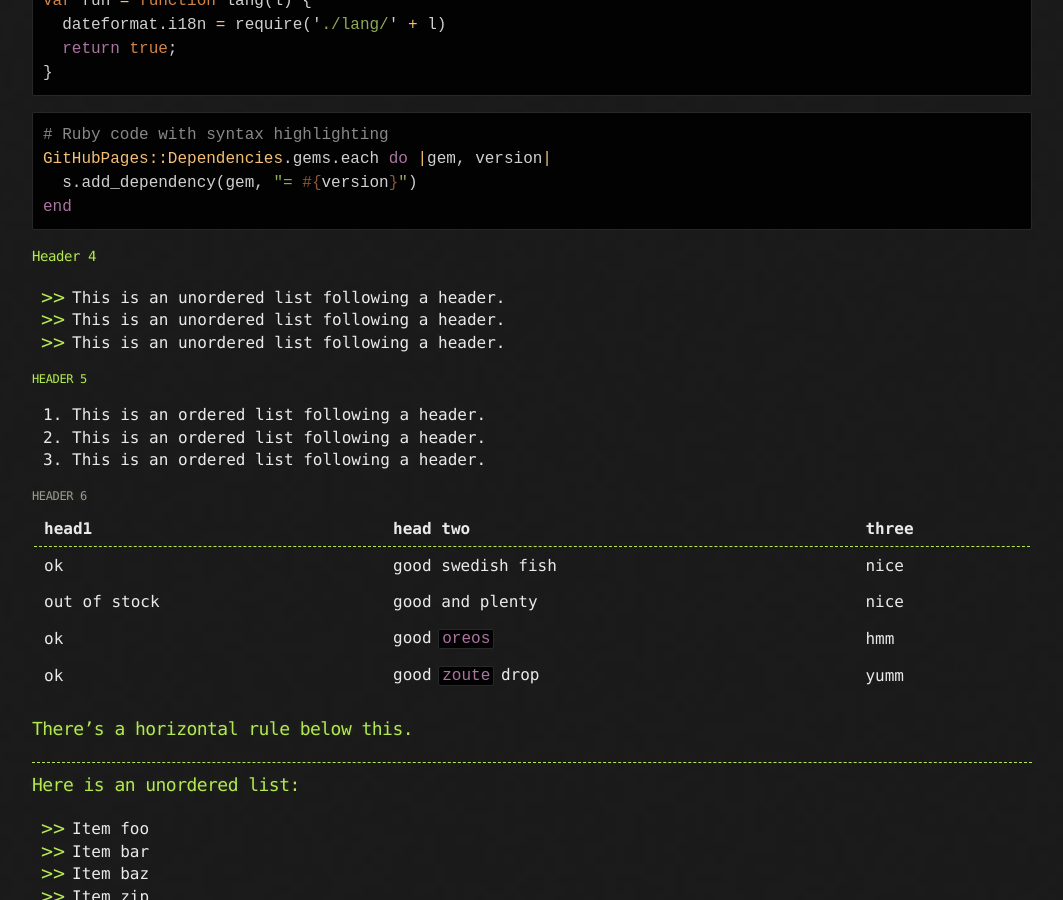
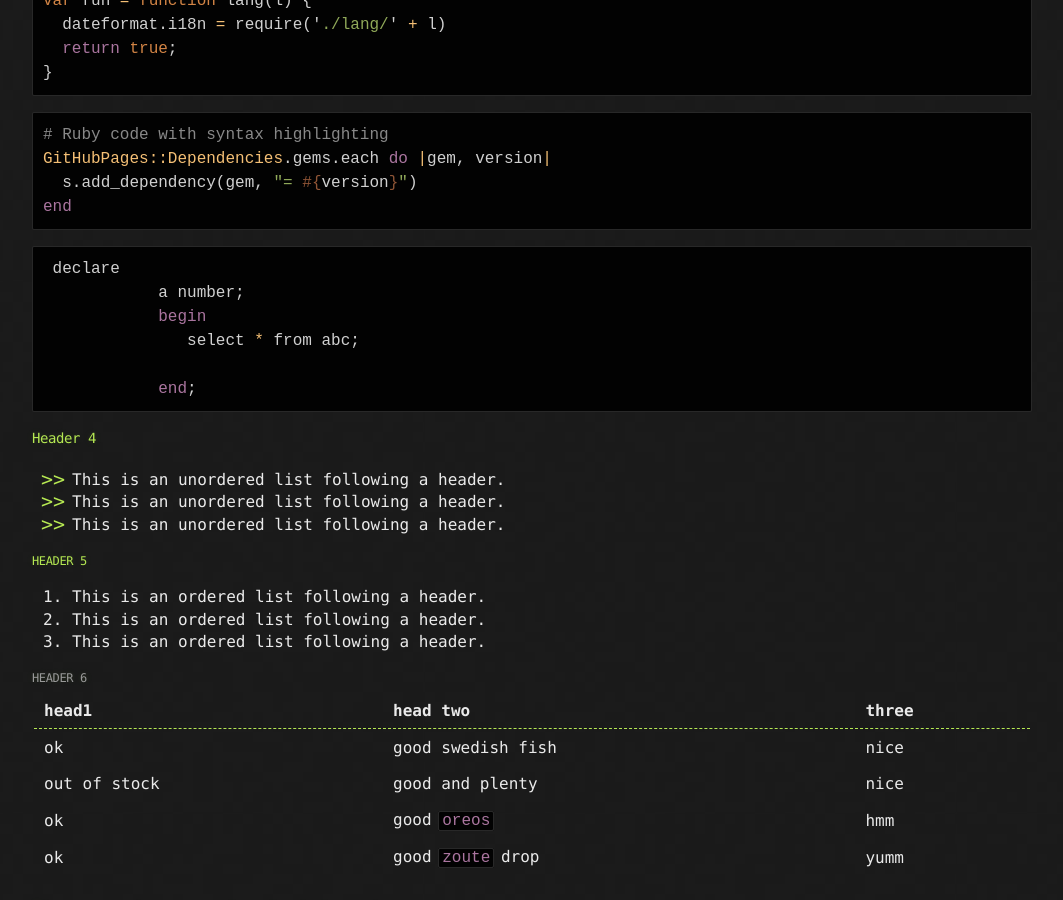
Before and after one commit to Vinishsblog/Vinishsblog.github.io, a Jekyll site: the page built from _posts/2018-01-06-Yet-Another-Sample-Page.md, in a window 1280 px wide and 900 px high, scrolled down 783 px. Shown: the whole window, without its empty margins (108-1171 px from the left). Built offline with Jekyll 4.4.1, drawn with Linux system fonts in a browser that asks for light colours.

Commit message:
Update 2018-01-06-Yet-Another-Sample-Page.md

````diff
--- a/_posts/2018-01-06-Yet-Another-Sample-Page.md
+++ b/_posts/2018-01-06-Yet-Another-Sample-Page.md
@@ -36,6 +36,15 @@ var fun = function lang(l) {
 GitHubPages::Dependencies.gems.each do |gem, version|
   s.add_dependency(gem, "= #{version}")
 end
+```
+
+```ruby
+ declare
+	    a number;
+	    begin
+	       select * from abc;
+
+	    end;
 ```
 
 #### [](#header-4)Header 4
````
